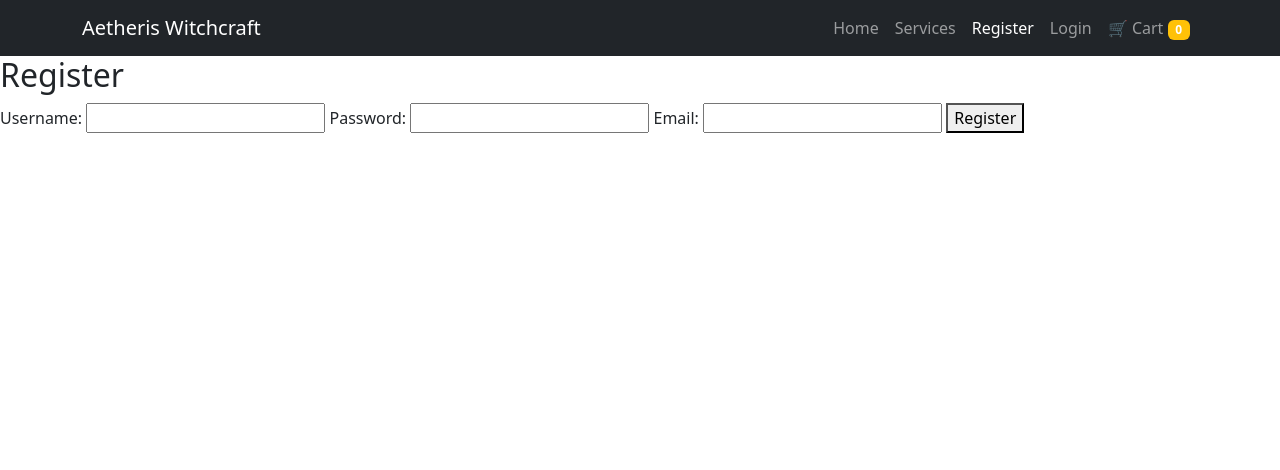
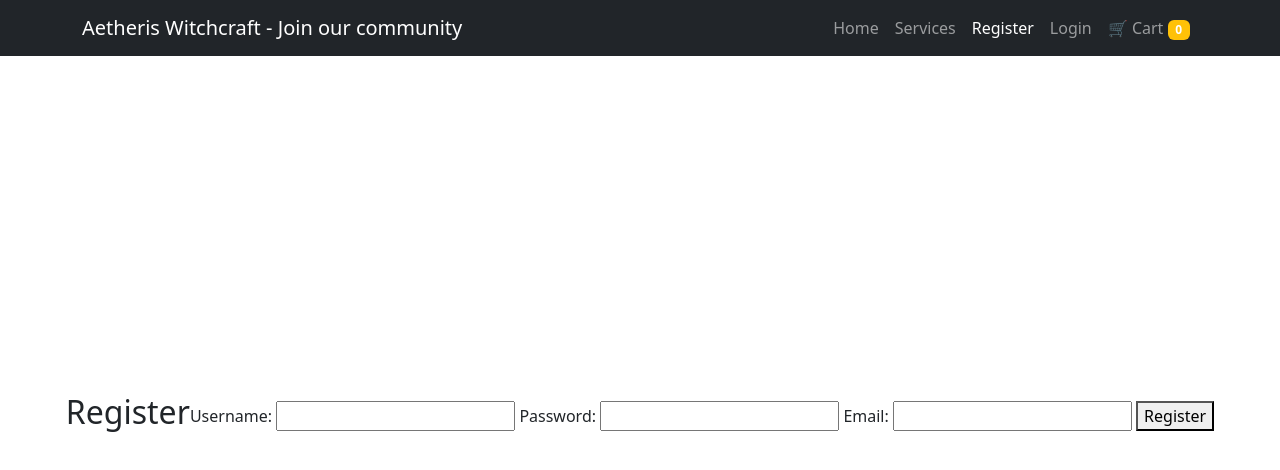
Before and after one commit to NavyBlue06/Aetheris_Witchcraft_Shop, a plain HTML site: page register.html in a window 1280 px wide. Drawn offline with nearby package versions, Linux system fonts and the light colour scheme.

Commit message:
bootstrap main

```diff
--- a/register.html
+++ b/register.html
@@ -11,7 +11,7 @@
 <header class="bg-dark">
     <div class="container">
         <nav class="navbar navbar-expand-lg navbar-dark">
-            <a class="navbar-brand" href="register.html">Aetheris Witchcraft</a>
+            <a class="navbar-brand" href="register.html">Aetheris Witchcraft - Join our community</a>
             <button class="navbar-toggler" type="button" data-bs-toggle="collapse" data-bs-target="#navbarNav">
                 <span class="navbar-toggler-icon"></span>
             </button>
@@ -29,7 +29,7 @@
         </nav>
     </div>
 </header>
-    <main>
+    <main class="d-flex align-items-center justify-content-center" style="height: 90vh;">
         <h2>Register</h2>
         <form>
             <label for="username">Username:</label>
```
